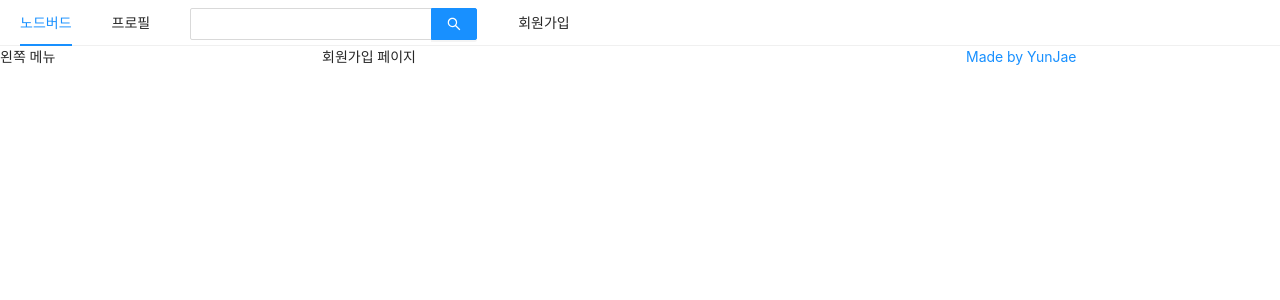
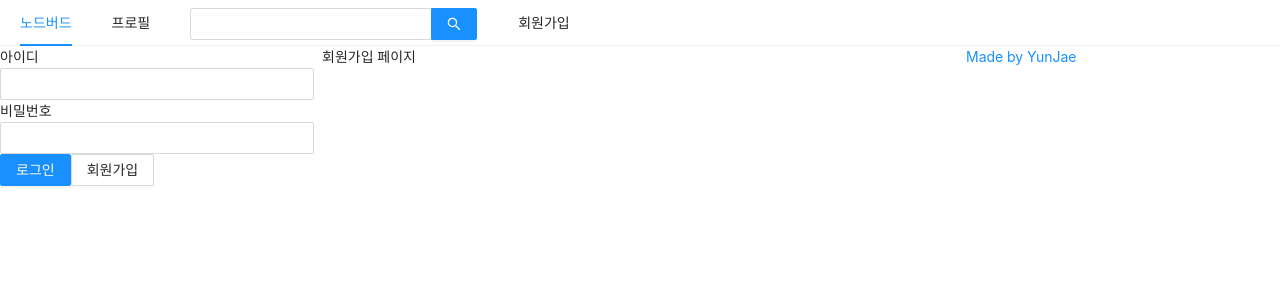
Before and after one commit to TestJeong/NodeBird, a Next.js app in the folder prepare/front/: page /signup in a window 1280 px wide. Shown: the top 300 px of the page. Built offline with nearby package versions, Linux system fonts and the light colour scheme.

Commit message:
로그인 페이지 구현

```diff
--- a/prepare/front/components/AppLayout.js
+++ b/prepare/front/components/AppLayout.js
@@ -1,9 +1,12 @@
-import React from "react";
+import React, { useState } from "react";
 import PropTypes from "prop-types";
 import Link from "next/link";
 import { Menu, Input, Row, Col } from "antd";
+import LoginForm from "../components/LoginForm";
+import UserProfile from "../components/UserProfile";
 
 const AppLayout = ({ children }) => {
+  const [isLoggedIn, setIsLoggedIn] = useState(false);
   return (
     <div>
       <Menu mode="horizontal">
@@ -28,7 +31,7 @@ const AppLayout = ({ children }) => {
       </Menu>
       <Row gutter={8}>
         <Col xs={24} md={6}>
-          왼쪽 메뉴
+          {isLoggedIn ? <UserProfile /> : <LoginForm />}
         </Col>
         <Col xs={24} md={12}>
           {children}
--- /dev/null
+++ b/prepare/front/components/LoginForm.js
@@ -0,0 +1,49 @@
+import React, { useState, useCallback } from "react";
+import { Form, Input, Button } from "antd";
+import Link from "next/link";
+
+const LoginForm = () => {
+  const [id, setId] = useState("");
+  const [password, setPassword] = useState("");
+
+  const onChangeId = useCallback((e) => {
+    setId(e.target.value);
+  }, []);
+
+  const onChangePassword = useCallback((e) => {
+    setPassword(e.target.value);
+  }, []);
+
+  return (
+    <Form>
+      <div>
+        <label htmlFor="user-id">아이디</label>
+        <br />
+        <Input name="user-id" value={id} onChange={onChangeId} required />
+      </div>
+      <div>
+        <label htmlFor="user-password">비밀번호</label>
+        <br />
+        <Input
+          name="user-password"
+          type="password"
+          value={password}
+          onChange={onChangePassword}
+          required
+        />
+      </div>
+      <div>
+        <Button type="primary" htmlType="submit" loading={false}>
+          로그인
+        </Button>
+        <Link href="/signup">
+          <a>
+            <Button>회원가입</Button>
+          </a>
+        </Link>
+      </div>
+    </Form>
+  );
+};
+
+export default LoginForm;
--- /dev/null
+++ b/prepare/front/components/UserProfile.js
@@ -0,0 +1,3 @@
+const UserProfile = () => {};
+
+export default UserProfile;
```
Also changed, not shown: 1 other file (tests, documents, lock files or other folders).
